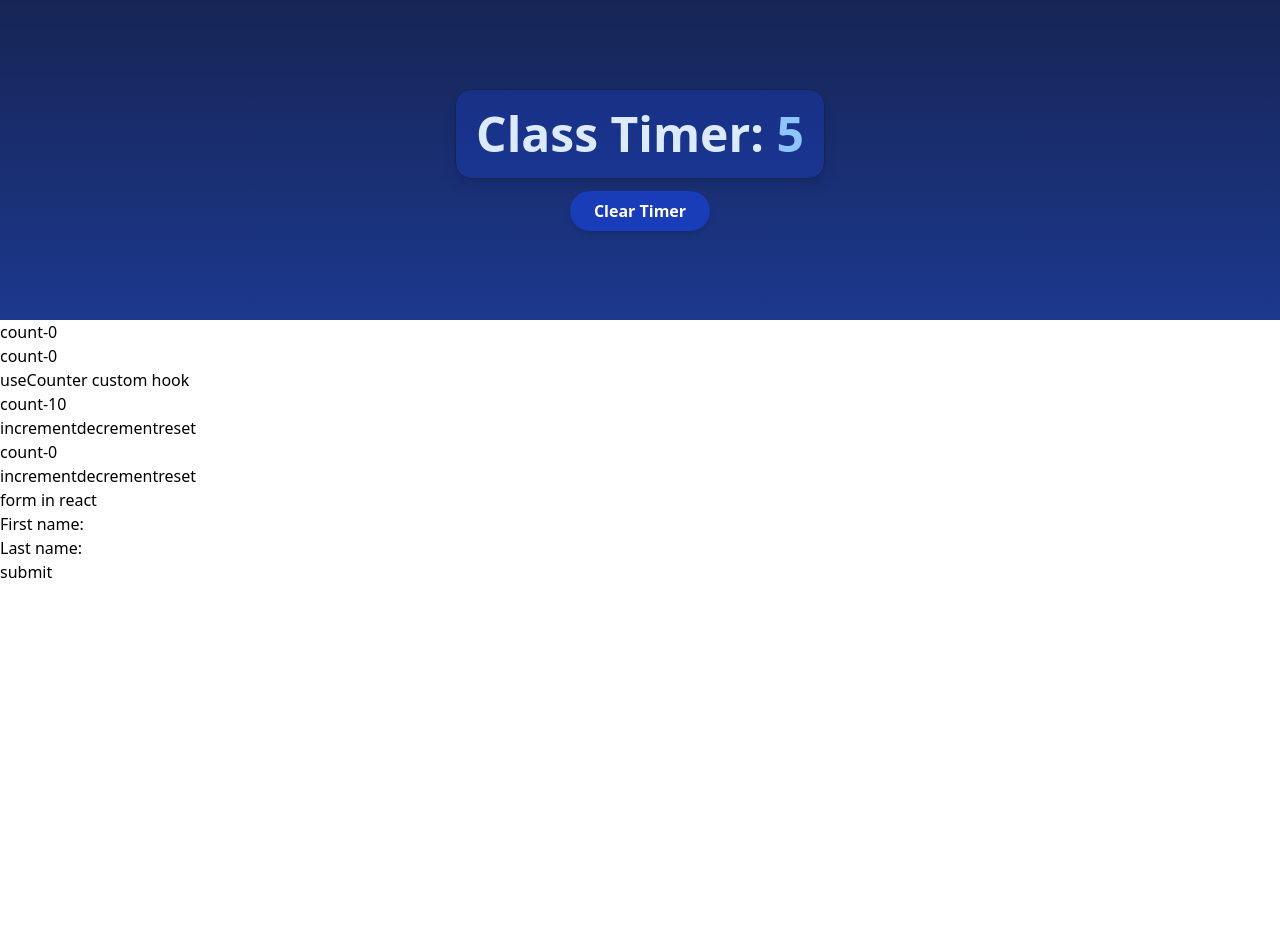
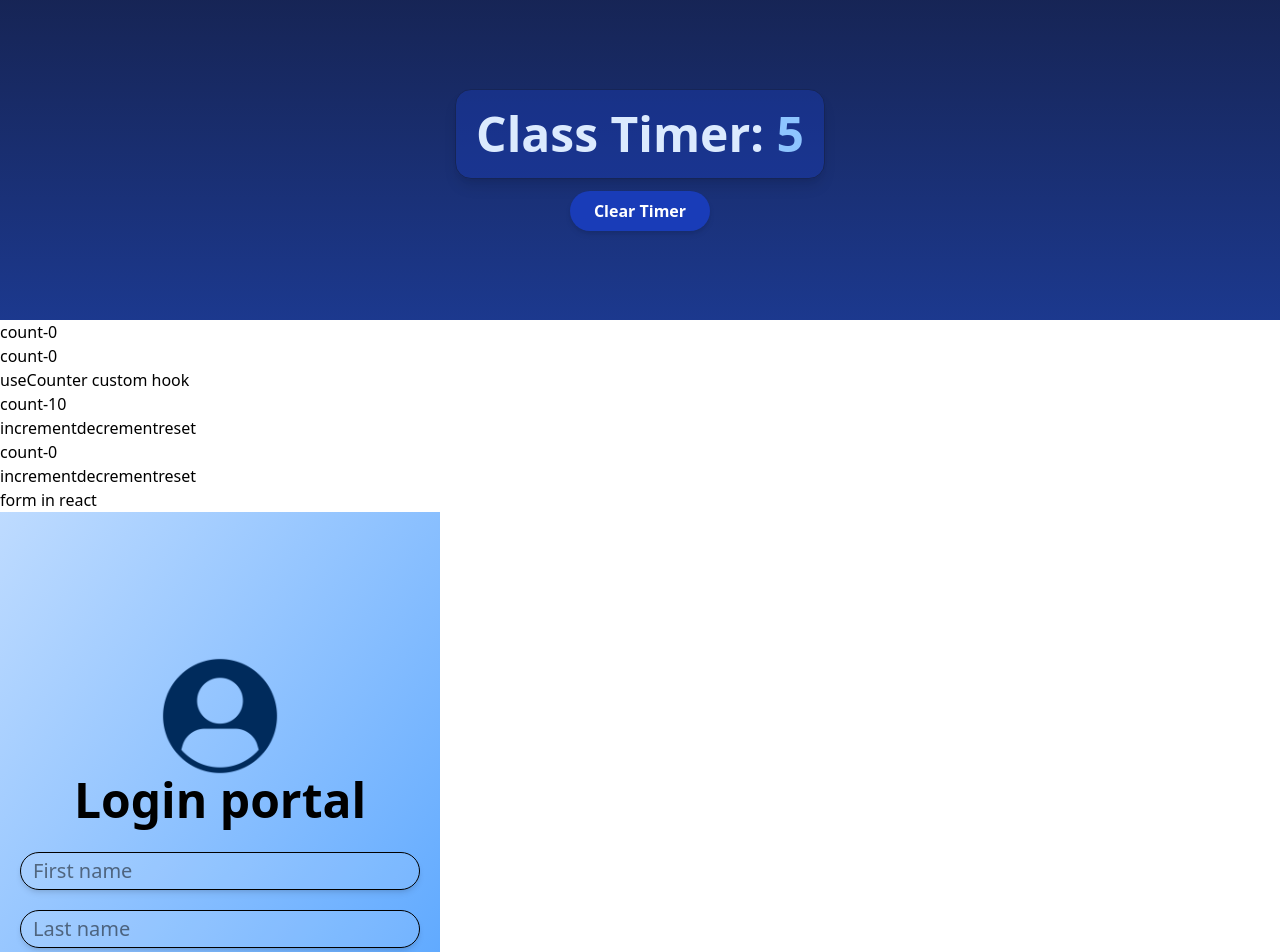
Before and after one commit to varadisthedev/react-hooks-advanced, a React (Vite) app: page / in a window 1280 px wide. Shown: the top 952 px of the page. Before the commit the page ends 800 px from the top, so only its background shows below. Built offline with nearby package versions, Linux system fonts and the light colour scheme; the HTML template or start-up script is replaced by a standard one.

Commit message:
update userform css using tailwind

```diff
--- a/src/component/UserForm.jsx
+++ b/src/component/UserForm.jsx
@@ -1,5 +1,7 @@
 import React,{useState} from 'react'
 import useInput from '../hooks/useInput'
+import user_blue from '../assets/user_blu.png'
+import user from '../assets/user.png'
 
 function UserForm() {
 
@@ -13,17 +15,21 @@ function UserForm() {
         resetLastName()
     }
   return (
-    <div>
-        <form onSubmit={submitHandler}>
+    <div >
+        <form className='flex flex-col items-center justify-center w-110 h-150 bg-gradient-to-br from-blue-200 to-blue-400 ' onSubmit={submitHandler}>
+            <img src={user_blue} className='w-30 h-30 mt-15'></img>
+            <h1 className='font-extrabold text-5xl text-blue-'>Login portal</h1>
+
             <div>
-                <label>First name:</label>
-                <input {...bindFirstName} type='text'></input>
+                {/* <label >first name</label> */}
+                <input {...bindFirstName}  className='text-xl mt-7 font-medium px-3 py-1 rounded-full bg-white/10 shadow-md  border-1 w-100' placeholder='First name' type='text'></input>
+                <img></img>
             </div>
             <div>
-                <label>Last name:</label>
-                <input type='text' {...bindLastName}></input>
+                <input {...bindLastName}  className='m-3 text-xl mt-5 font-medium px-3 py-1 rounded-full bg-white/10 shadow-md  border-1 w-100' placeholder='Last name' type='password'></input>
+                <img></img>
             </div>
-            <button>submit</button>
+            <button className='text-3xl font-medium text-black bg-white rounded-3xl px-3 py-1 m-3 shadow-md border-black w-100' >login</button>
         </form>
     </div>
   )
```
Also changed, not shown: src/assets/user.png (added), src/assets/user_blu.png (added).
